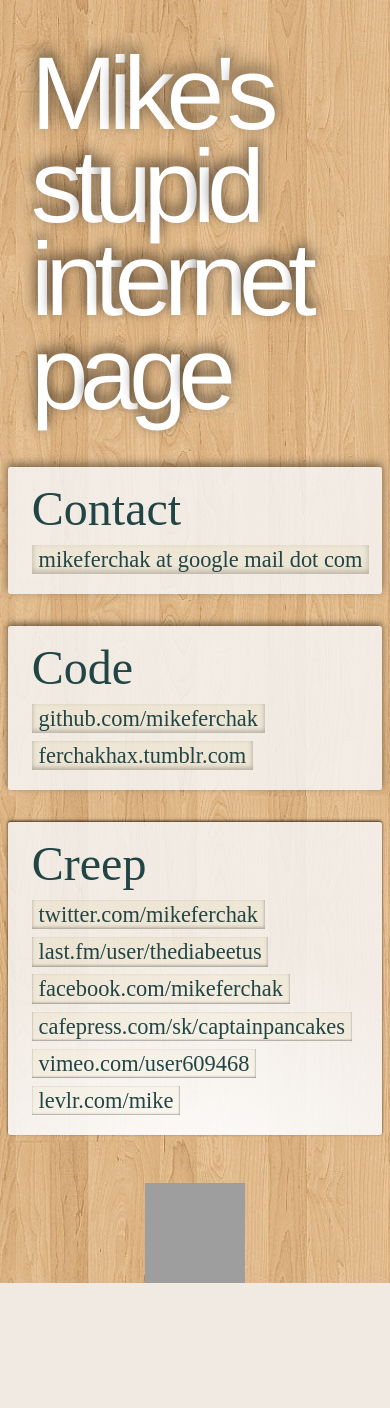
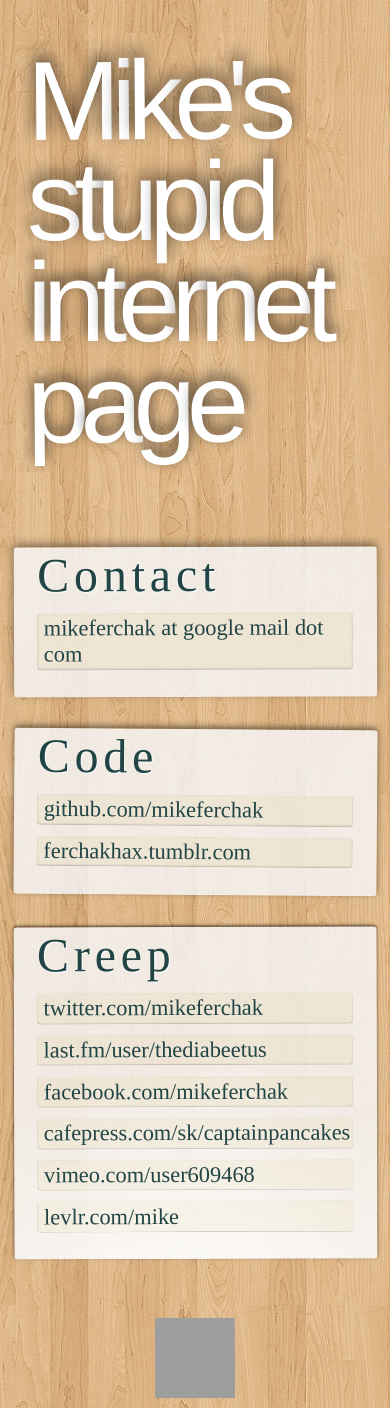
Before and after one commit to mikeferchak/mferchak, a PHP site: page / in a window 390 px wide. Before the commit the page ends 1283 px from the top, so only its background shows below. Run offline with PHP 8.4, Linux system fonts and the light colour scheme; some libraries are stand-ins or nearby versions; some web fonts are replaced; grey boxes are pictures that could not be loaded.

Commit message:
Style changes

```diff
--- a/css/style.css
+++ b/css/style.css
@@ -41,37 +41,6 @@ p {
 div {
   box-sizing: border-box; }
 
-header {
-  padding: 36pt 0 0 0;
-  text-shadow: 1px 1px 1px rgba(255, 255, 255, 0.5);
-  text-align: center;
-  line-height: 200%;
-  -webkit-transition: opacity 3s;
-  -moz-transition: opacity 3s;
-  -o-transition: opacity 3s;
-  -k-transition: opacity 3s;
-  transition: opacity 3s; }
-
-h1 {
-  font-family: 'futura', 'helvetica', sans-serif;
-  font-size: 38pt;
-  text-shadow: 1px 2px 4px rgba(0, 0, 0, 0.4);
-  display: inline;
-  margin: 0 auto;
-  text-align: center;
-  overflow-x: hidden;
-  overflow-y: hidden;
-  white-space: nowrap;
-  line-height: 200%;
-  letter-spacing: -0.15em; }
-  h1 span.word {
-    display: inline-block;
-    color: #FFFFFF; }
-
-h2 {
-  font-size: 24pt;
-  margin: 14px 0 0px 0; }
-
 body {
   background-color: white;
   background-image: url(../images/wood-bg.jpg);
@@ -103,6 +72,33 @@ a:hover {
   -k-box-shadow: inset 0px 0px 0px rgba(0, 0, 0, 0);
   box-shadow: inset 0px 0px 0px rgba(0, 0, 0, 0); }
 
+header {
+  padding: 29pt 0 12pt 0;
+  text-shadow: 1px 1px 1px rgba(255, 255, 255, 0.5);
+  text-align: center;
+  line-height: 200%;
+  -webkit-transition: opacity 3s;
+  -moz-transition: opacity 3s;
+  -o-transition: opacity 3s;
+  -k-transition: opacity 3s;
+  transition: opacity 3s;
+  zoom: 100.1%; }
+  header h1 {
+    font-family: 'futura', 'helvetica', sans-serif;
+    font-size: 38pt;
+    text-shadow: 1px 2px 4px rgba(0, 0, 0, 0.4);
+    display: inline;
+    margin: 0 auto;
+    text-align: center;
+    overflow-x: hidden;
+    overflow-y: hidden;
+    white-space: nowrap;
+    line-height: 200%;
+    letter-spacing: -0.17em; }
+    header h1 span.word {
+      display: inline-block;
+      color: #FFFFFF; }
+
 section {
   background-color: rgba(255, 255, 255, 0.5);
   -webkit-box-shadow: inset 0px 1px 6px rgba(0, 0, 0, 0.2);
@@ -123,21 +119,34 @@ section {
   cursor: move;
   text-align: center;
   background-image: url("../images/sun.png");
-  background-size: 100% 100%; }
+  background-size: 80% 80%;
+  zoom: 100%;
+  -webkit-transition: background-size 0.3s;
+  -moz-transition: background-size 0.3s;
+  -o-transition: background-size 0.3s;
+  -k-transition: background-size 0.3s;
+  transition: background-size 0.3s; }
 
 #sun:after {
   font-size: 5em; }
+
+#sun.ui-draggable-dragging {
+  background-size: 100% 100%; }
 
 #stuff {
   _width: 1000px;
   #width: 1000px;
   max-width: 1000px;
   margin: 0 auto 3em; }
-
-footer {
+  #stuff footer {
     margin: 0;
     padding: 0; }
-  footer div {
+    #stuff footer h2 {
+      margin: 0;
+      font-size: 30pt;
+      text-shadow: 1px 1px 1px white;
+      letter-spacing: .1em; }
+    #stuff footer div {
       display: inline-block;
       height: auto;
       vertical-align: top;
@@ -148,20 +157,26 @@ footer {
       -k-text-shadow: inset 1px 1px 1px rgba(0, 0, 0, 0.5);
       text-shadow: inset 1px 1px 1px rgba(0, 0, 0, 0.5);
       width: 26%;
-    margin: 0 3.5%;
+      margin: 1em 3.5%;
       background-color: rgba(240, 240, 240, 0.6);
       padding: 0 0 1.3em 0;
-    border-radius: 2pt;
+      border-radius: 2.5pt;
       background-image: -webkit-radial-gradient(bottom center, 12em 6em, white, rgba(247, 247, 247, 0.6));
       -webkit-box-shadow: inset 0px 1px 6px rgba(0, 0, 0, 0.2);
       -moz-box-shadow: inset 0px 1px 6px rgba(0, 0, 0, 0.2);
       -o-box-shadow: inset 0px 1px 6px rgba(0, 0, 0, 0.2);
       -k-box-shadow: inset 0px 1px 6px rgba(0, 0, 0, 0.2);
       box-shadow: inset 0px 1px 6px rgba(0, 0, 0, 0.2); }
-    footer div ul li {
+      #stuff footer div ul li {
         margin: .5em 0 0 0; }
-      footer div ul li a {
-        padding: .1em .3em; }
+        #stuff footer div ul li a {
+          padding: .1em 2%;
+          box-sizing: border-box;
+          width: 88%;
+          margin: .3em auto;
+          display: block;
+          border-radius: 2.5pt;
+          overflow-x: hidden; }
 
 /* iPad */
 @media screen and (max-width: 800px) {
@@ -177,7 +192,7 @@ footer {
     white-space: normal;
     text-align: left;
     margin: 0em 0 0em 0;
-    padding: 0.3em;
+    padding: 0.3em 0% 0.4em 7%;
     line-height: 0.9;
     letter-spacing: -0.18em; }
     header.futurephone h1 span.word {
@@ -191,20 +206,25 @@ footer {
         -k-transition: all 0.1s;
         transition: all 0.1s; }
 
-  footer h2 {
+  #stuff footer h2 {
     font-size: 3em; }
-  footer div {
-    padding-left: 2%;
+  #stuff footer div {
+    padding-left: 4%;
+    padding-right: 4%;
     text-align: left;
     display: block;
-    width: 96%;
-    margin: 0 auto; }
-  footer li {
-    font-size: 1.4em; } }
+    width: 93%;
+    margin: 2em auto; }
+    #stuff footer div ul li {
+      font-size: 1.4em; }
+      #stuff footer div ul li a {
+        width: 100%;
+        margin: .3em 0%; } }
 @media screen and (max-width: 400px) {
-  footer div {
-    padding-left: 1.5em;
+  #stuff footer div {
+    padding-left: 6%;
+    padding-right: 6%;
     overflow-x: hidden;
     margin-bottom: 2em; }
-  footer h2 {
+  #stuff footer h2 {
     font-size: 3em; } }
--- a/css/style.scss
+++ b/css/style.scss
@@ -92,38 +92,6 @@ div {
     box-sizing: border-box;
 }
 
-header {
-    padding: 36pt 0 0 0;
-    text-shadow: 1px 1px 1px rgba(255, 255, 255, 0.5);
-    text-align:center;
-    line-height:200%;
-    @include transition(opacity 3s);
-}
-
-h1	{
-    font-family: 'futura', 'helvetica', sans-serif;
-	font-size:38pt;
-    text-shadow: 1px 2px 4px rgba(0,0,0,.4);
-    display:inline;
-	margin: 0 auto;
-    // @include transition(font-size 0.3s);
-    text-align: center;
-    overflow-x: hidden;
-    overflow-y: hidden;
-    white-space: nowrap;
-    line-height:200%;
-    letter-spacing:-.15em;
-    span.word {
-        display:inline-block;
-        color:#FFFFFF;
-    }
-}
-
-h2	{
-	font-size:24pt;
-	margin: 14px 0 0px 0;
-}
-
 body {
     background-color:white;
     background-image:url(../images/wood-bg.jpg);
@@ -146,6 +114,35 @@ a:hover {
     @include shadow(0px,0px,0px,0);
 }
 
+
+header {
+    padding: 29pt 0 12pt 0;
+    text-shadow: 1px 1px 1px rgba(255, 255, 255, 0.5);
+    text-align:center;
+    line-height:200%;
+    @include transition(opacity 3s);
+    zoom:100.1%;
+    h1  {
+        font-family: 'futura', 'helvetica', sans-serif;
+        font-size:38pt;
+        text-shadow: 1px 2px 4px rgba(0,0,0,.4);
+        display:inline;
+        margin: 0 auto;
+        // @include transition(font-size 0.3s);
+        text-align: center;
+        overflow-x: hidden;
+        overflow-y: hidden;
+        white-space: nowrap;
+        line-height:200%;
+        letter-spacing:-0.17em;
+        span.word {
+            display:inline-block;
+            color:#FFFFFF;
+        }
+    }
+
+}
+
 section {
     background-color: rgba(255, 255, 255, 0.5);
     @include shadow;
@@ -163,10 +160,15 @@ section {
     cursor:move;
     text-align:center;
     background-image:url("../images/sun.png");
-    background-size:100% 100%;
+    background-size:80% 80%;
+    zoom:100%;
+    @include transition(background-size 0.3s);
 }
 #sun:after {
     font-size:5em;
+}
+#sun.ui-draggable-dragging {
+    background-size:100% 100%;
 }
 
 #stuff {
@@ -174,46 +176,16 @@ section {
     #width: $page-width;
 	max-width: $page-width;
 	margin:0 auto 3em;
-}
-
-
-
-// #about {
-// 	margin: 1em 0;
-//     padding: 1em;
-//     div{
-//         -moz-column-count: 2;
-//         -moz-column-gap: 20px;
-//         -webkit-column-count: 2;
-//         -webkit-column-gap: 20px;
-//         column-count: 2;
-//         column-gap: 20px;
-//     }
-//     p {
-//         font-size:17pt;
-//     }
-// }
-
-// .loool {
-// 	display:inline;
-// }
-
-// .loool:hover {
-// 	background-image:url(../images/looool2.png);
-// 	background-repeat:no-repeat;
-// 	background-position:0px 5px;
-// 	display:inline;
-// 	padding:0 0 0 30px;
-// 	@include transition(.2s ease-in);
-// }
-
-// #lastfmrecords img {
-// 	width: 48px;
-// }
 
     footer {
         margin:0;
         padding:0;
+        h2  {
+            margin: 0;
+            font-size: 30pt;
+            text-shadow: 1px 1px 1px white;
+            letter-spacing: .1em;
+        }
         div {
             display:inline-block;
             // width:33%;
@@ -223,21 +195,29 @@ footer {
             text-align:center;
             @include textshadow(1px, 1px, 1px, 0.5);
             width: 26%;
-        margin: 0 3.5%;
+            margin: 1em 3.5%;
             background-color: rgba(240, 240, 240, 0.6);
             padding: 0 0 1.3em 0;
-        border-radius: 2pt;
+            border-radius: 2.5pt;
             @include gradient;
             @include shadow;
             ul li {
                 margin:.5em 0 0 0;
                 a {
-                padding:.1em .3em;
+                    padding: .1em 2%;
+                    box-sizing: border-box;
+                    width: 88%;
+                    margin: .3em auto;
+                    display: block;
+                    border-radius: 2.5pt;
+                    overflow-x:hidden;
+                }
+            }
         }
     }
 }
 
-}
+
 
 
 
@@ -256,7 +236,7 @@ footer {
         white-space: normal;
         text-align:left;
         margin: 0em 0 0em 0;
-        padding:0.3em;
+        padding:0.3em 0% 0.4em 7%;
         line-height: 0.9;
         letter-spacing:-.18em;
         span.word{
@@ -268,49 +248,43 @@ footer {
             }
         }
     }
-
-    // #about {
-    //     p {
-    //         font-size: 16pt;
-    //         margin: 1em 0.3em;
-    //     }
-    //     div{
-    //         -moz-column-count: 1;
-    //         -moz-column-gap: 20px;
-    //         -webkit-column-count: 1;
-    //         -webkit-column-gap: 20px;
-    //         column-count: 1;
-    //         column-gap: 20px;
-    //     }
-    // }
+    #stuff {
         footer{
                 // margin-left:1.5em;
                 h2 {
                     font-size:3em;
                 }
                 div {
-            padding-left:2%;
+                    padding-left:4%;
+                    padding-right:4%;
                     text-align:left;
                     display:block;
-            width:96%;
-            margin:0 auto;
+                    width:93%;
+                    margin:2em auto;
+                    ul li {
+                        font-size:1.4em;
+                        a {
+                            width: 100%;
+                            margin: .3em 0%;
                         }
-        li {
-            font-size:1.4em;
+                    }
+                }
         }
     }
 }
 
 @media screen and (max-width: 400px){
+    #stuff {
         footer{
             div {
-            padding-left:1.5em;
+                padding-left:6%;
+                padding-right:6%;
                 overflow-x:hidden;
                 margin-bottom:2em;
             }
-
             h2 {
                 font-size:3em;
             }
         }
     }
+}
--- a/index.html
+++ b/index.html
@@ -64,6 +64,7 @@
           <span>a</span>
           <span>g</span>
           <span>e</span>
+          <span>&nbsp;</span>
         </span>
       </h1>
    </header>
--- a/script/application.js
+++ b/script/application.js
@@ -8,6 +8,7 @@ $(document).ready(function() {
   var iphoneWidth = 400;
 
   responsiveLol(ipadWidth, iphoneWidth);
+  rotateCrap();
 
   //do things when window is resized
   $(window).resize(function() {
@@ -42,6 +43,12 @@ $(document).ready(function() {
     $("header h1").fadeIn(2000);
   }
 
+  function rotateCrap(){
+    $("div, span").each(function(index, element){
+      var random = Math.random() - 0.5;
+      $(element).css({'-webkit-transform': 'rotate('+ (random) +'deg)'});
+    });
+  }
 
 var lsz = 2000;
 
@@ -51,6 +58,7 @@ loopthroughallshadowelements();
 $('#sun').draggable( {
     cursor: 'move',
     containment: 'document',
+    addClasses: 'dragging',
     drag: loopthroughallshadowelements,
     stop: loopthroughallshadowelements
 });
@@ -67,7 +75,7 @@ function loopthroughallshadowelements(){
       calculateshadow(index, element, "9", ".6", "box");
     });
     $("footer div a").each(function(index, element){
-      calculateshadow(index, element, "8", ".3", "inset");
+      calculateshadow(index, element, "3", ".3", "inset");
     });
 }
 
@@ -93,7 +101,7 @@ function calculateshadow(index, element, height, darknessFactor, type){
         var shadowvalue = -(bxoffset) + "px " + -(byoffset) + "px " + blur + "px rgba(0,0,0,"+darkness+")";
 
         if( type === "inset" )  {
-          $(element).css({'box-shadow': 'inset '+shadowvalue, 'background-image': awesomeGradient("0.8","0.2")});
+          $(element).css({'box-shadow': 'inset '+shadowvalue, 'background-image': awesomeGradient("0.6","0.2")});
         }
         if(type === "box")  {
           $(element).css({'box-shadow': shadowvalue, 'background-image': awesomeGradient("1","0.6")});
```
Lines whose indentation alone changed are shown as unchanged.
